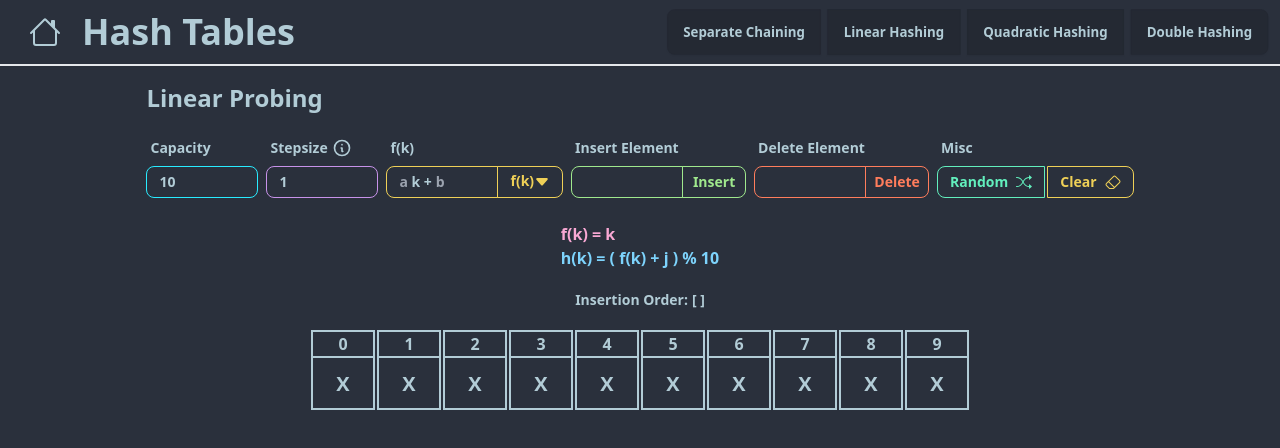
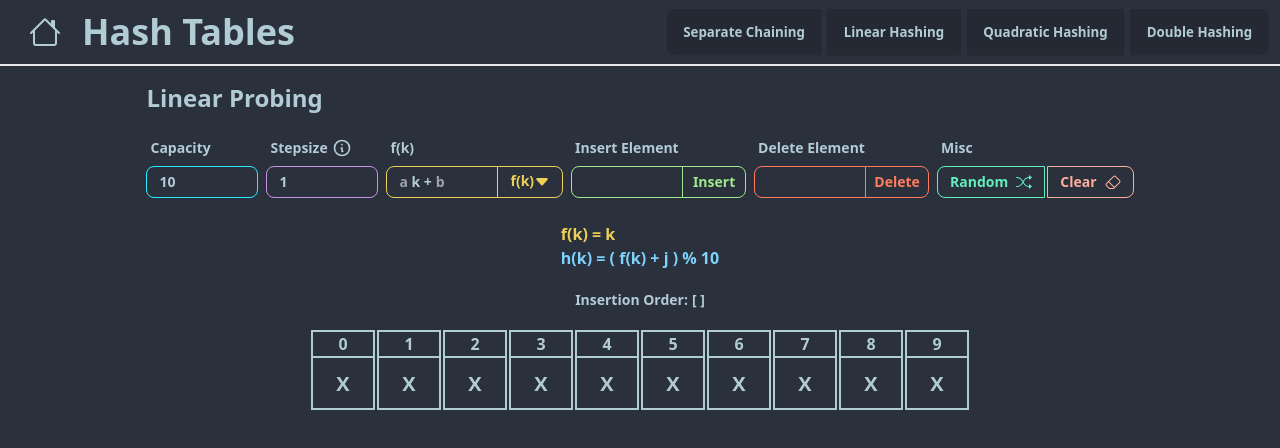
Before and after one commit to alexespejo/dsa-visualizer, a Svelte app: page /hash_tables/linear in a window 1280 px wide. Shown: the top 448 px of the page. Built offline with nearby package versions, Linux system fonts and the light colour scheme.

Commit message:
update special btns

```diff
--- a/src/components/HashTableControls/SpecialButtons.svelte
+++ b/src/components/HashTableControls/SpecialButtons.svelte
@@ -25,7 +25,7 @@
   />
  </svg>
 </button>
-<button class="btn btn-outline btn-warning join-item btn-sm" on:click={clear}>
+<button class="btn btn-outline btn-error join-item btn-sm" on:click={clear}>
  Clear
  <svg
   xmlns="http://www.w3.org/2000/svg"
--- a/src/routes/HashTables/Linear.svelte
+++ b/src/routes/HashTables/Linear.svelte
@@ -312,7 +312,7 @@
 
  <Visualize>
   <div class="text-base-content font-bold mt-5 flex flex-col">
-   <span class="text-pink-300">
+   <span class="text-warning">
     f&#40;{numToInsert ? numToInsert : "k"}&#41; =
     {#if !isNaN(hashFuncA) && !isNaN(hashFuncB) && functionType === "+" && hashFuncB !== "" && hashFuncA !== ""}
      {`${hashFuncA}(${numToInsert ? numToInsert : "k"}) + ${hashFuncB}`}
```
